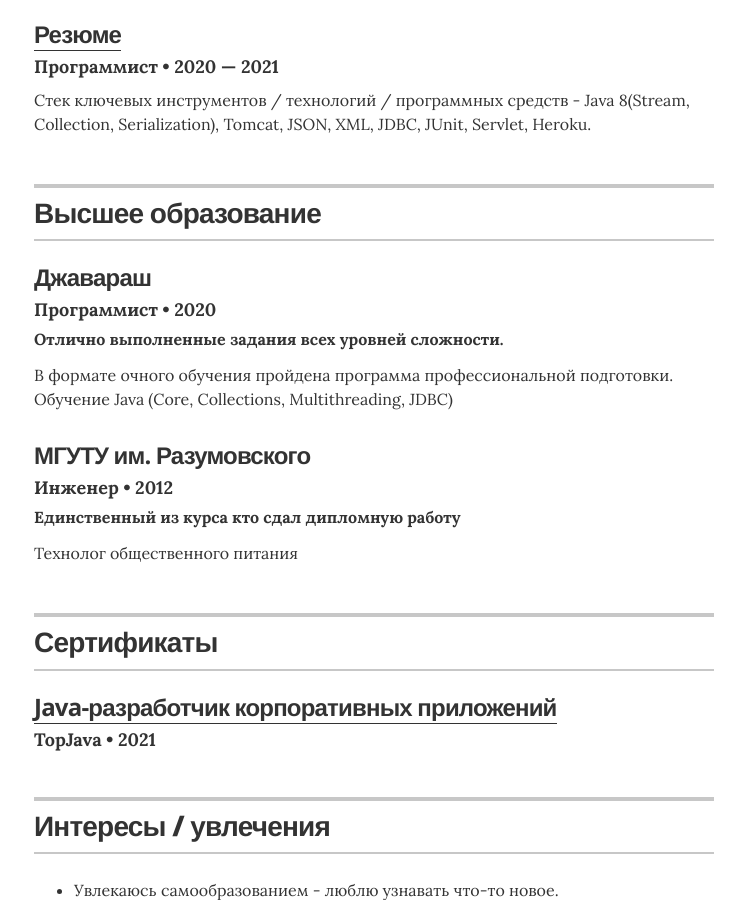
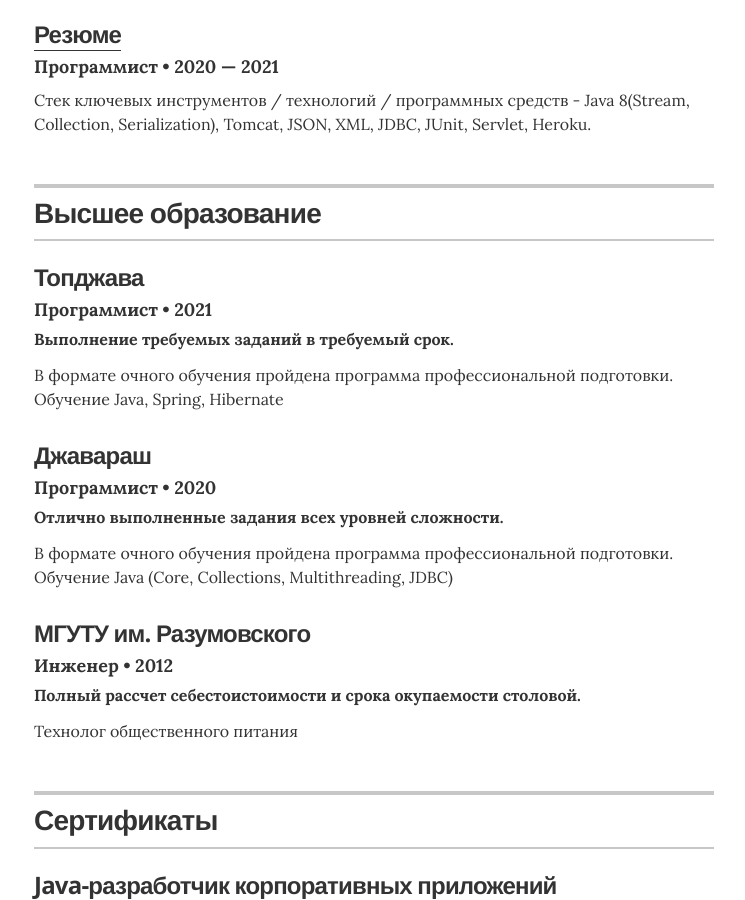
Before and after one commit to St-Dem/St-Dem.github.io, a Jekyll site: the page built from index.html, in a window 1280 px wide and 900 px high, scrolled down 1483 px. Shown: the whole window, without its empty margins (266-1011 px from the left). Built offline with Jekyll 4.4.1, drawn with Linux system fonts in a browser that asks for light colours.

Commit message:
Update education.yml

```diff
--- a/_data/education.yml
+++ b/_data/education.yml
@@ -1,4 +1,10 @@
 # Degree
+- degree: Программист
+  uni: Топджава
+  year: 2021
+  award: Выполнение требуемых заданий в требуемый срок.
+  summary: "В формате очного обучения пройдена программа профессиональной подготовки. Обучение Java, Spring, Hibernate"
+
 - degree: Программист
   uni: Джавараш
   year: 2020
@@ -8,5 +14,5 @@
 - degree: Инженер
   uni: МГУТУ им. Разумовского
   year: 2012
-  award: Единственный из курса кто сдал дипломную работу
+  award: Полный рассчет себестоистоимости и срока окупаемости столовой.
   summary: Технолог общественного питания
```
